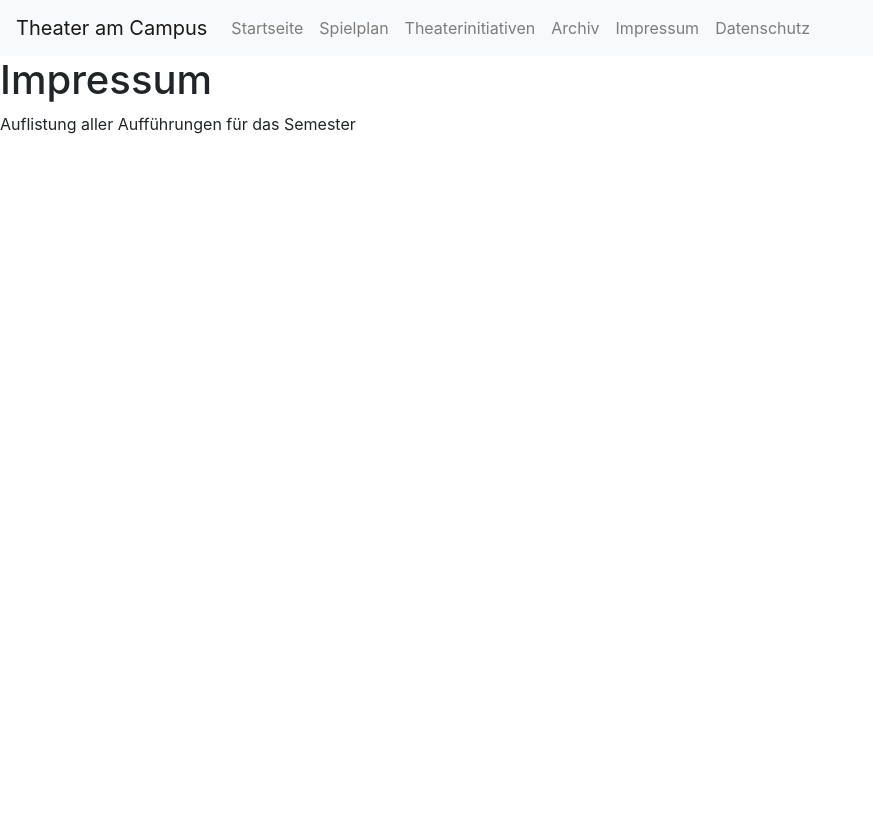
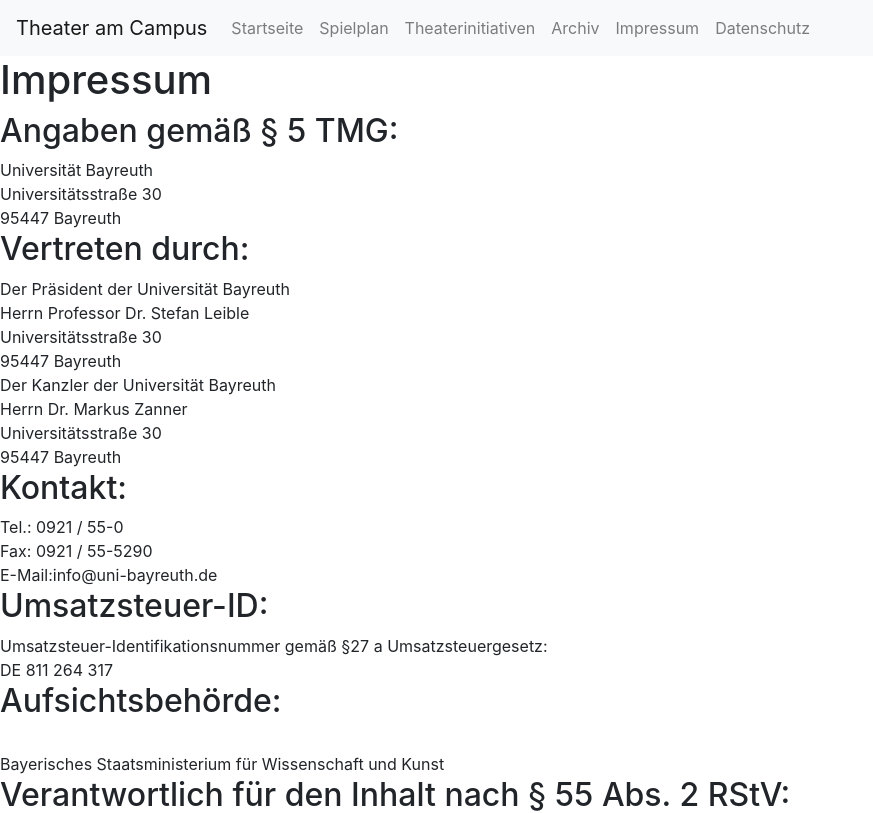
Before and after one commit to fx-ha/tac, a Next.js app: page /impressum in a window 1280 px wide. Shown: the top 813 px of the page, without its empty margins (0-873 px from the left). Built offline with nearby package versions, Linux system fonts and the light colour scheme.

Commit message:
impressum info

```diff
--- a/pages/impressum.tsx
+++ b/pages/impressum.tsx
@@ -9,7 +9,45 @@ export default function Impressum() {
         <title>{siteTitle} | Impressum</title>
       </Head>
       <h1>Impressum</h1>
-      <div>Auflistung aller Aufführungen für das Semester</div>
+      <div>
+        <h2>Angaben gemäß § 5 TMG:</h2>
+        Universität Bayreuth<br />
+        Universitätsstraße 30<br />
+        95447 Bayreuth <br />
+
+        <h2>Vertreten durch:</h2>
+        Der Präsident der Universität Bayreuth<br />
+        Herrn Professor Dr. Stefan Leible<br />
+        Universitätsstraße 30<br />
+        95447 Bayreuth<br />
+
+        Der Kanzler der Universität Bayreuth<br />
+        Herrn Dr. Markus Zanner<br />
+        Universitätsstraße 30<br />
+        95447 Bayreuth<br />
+
+        <h2>Kontakt:</h2>
+        Tel.: 0921 / 55-0<br />
+        Fax: 0921 / 55-5290<br />
+        E-Mail:info@uni-bayreuth.de<br />
+
+        <h2>Umsatzsteuer-ID:</h2>
+        Umsatzsteuer-Identifikationsnummer gemäß §27 a Umsatzsteuergesetz:<br />
+        DE 811 264 317<br />
+
+        <h2>Aufsichtsbehörde:</h2><br />
+        Bayerisches Staatsministerium für Wissenschaft und Kunst<br />
+
+        <h2>Verantwortlich für den Inhalt nach § 55 Abs. 2 RStV:</h2>
+        Universität Bayreuth<br />
+        Stabsabteilung, Presse, Marketing und Kommunikation<br />
+        Universitätsstraße 30<br />
+        95447 Bayreuth<br />
+        E-Mail: angela.danner@uni-bayreuth.de<br />
+
+        Fotos:
+        Soweit nicht anders angegeben: Copyright Universität Bayreuth.
+    </div>
     </Layout>
   )
 }
```
